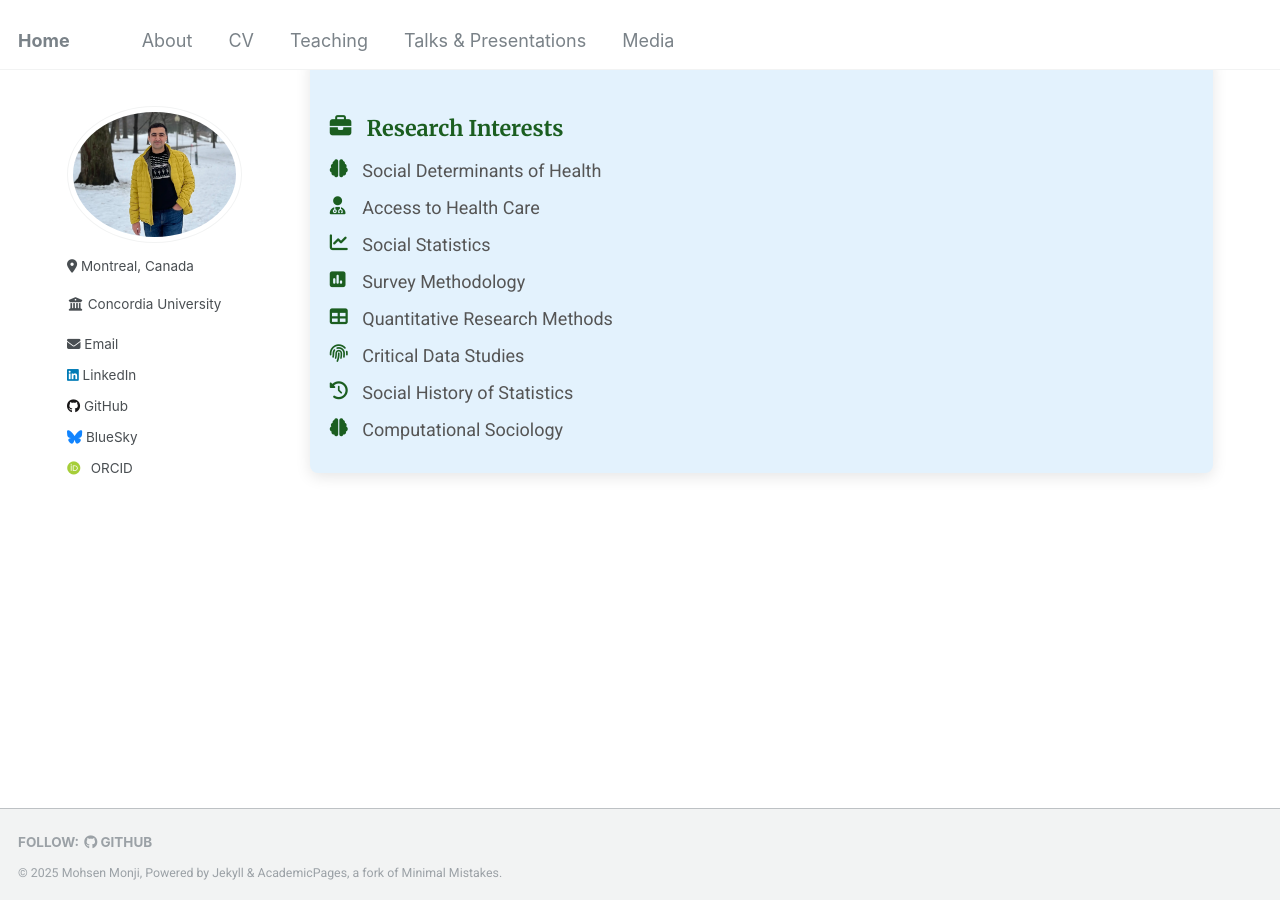
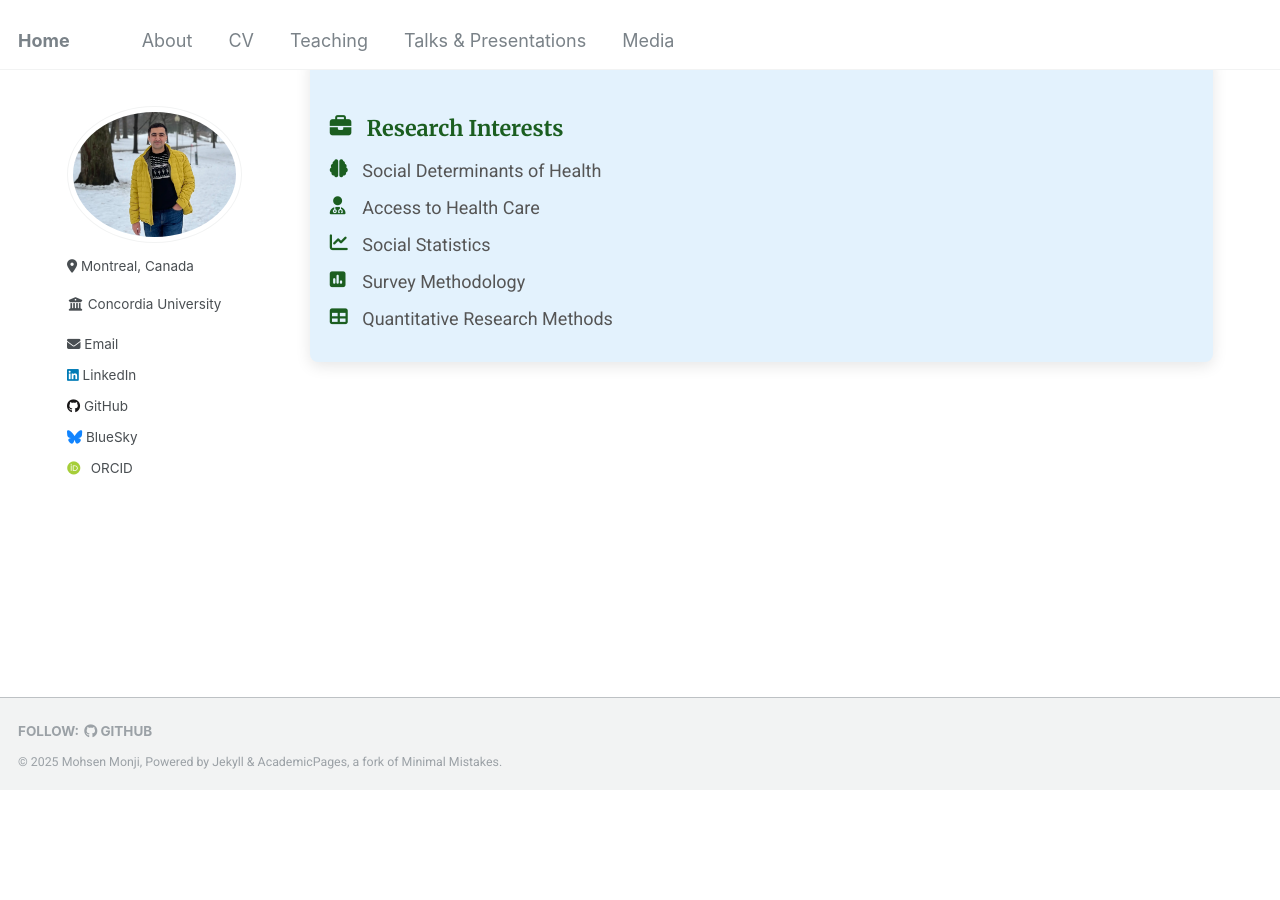
Before and after one commit to Mohsnmonji/mohsnmonji.github.io, a Jekyll site: the page built from about-me.md, in a window 1280 px wide and 900 px high, scrolled down 582 px. Built offline with Jekyll 4.4.1, drawn with Linux system fonts in a browser that asks for light colours; some web fonts are replaced; after the commit the page ends 1371 px from its top, so only the background shows below that.

Commit message:
Update about-me.md

```diff
--- a/about-me.md
+++ b/about-me.md
@@ -119,8 +119,5 @@ author_profile: true
     <li><i class="fas fa-chart-line icon"></i> Social Statistics</li>
     <li><i class="fas fa-poll icon"></i> Survey Methodology</li>
     <li><i class="fas fa-table icon"></i> Quantitative Research Methods</li>
-    <li><i class="fas fa-fingerprint icon"></i> Critical Data Studies</li>
-    <li><i class="fas fa-history icon"></i> Social History of Statistics</li>
-    <li><i class="fas fa-brain icon"></i> Computational Sociology</li>
   </ul>
 </div>
```
